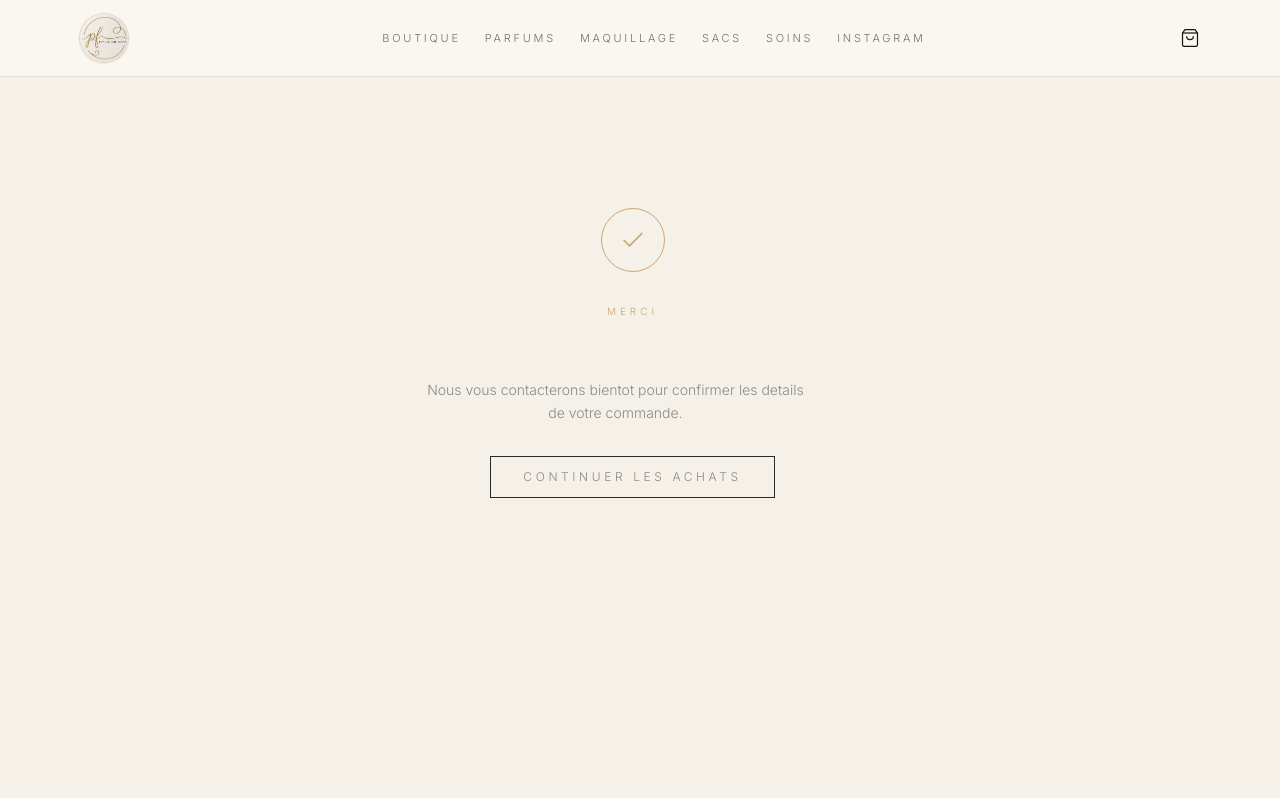
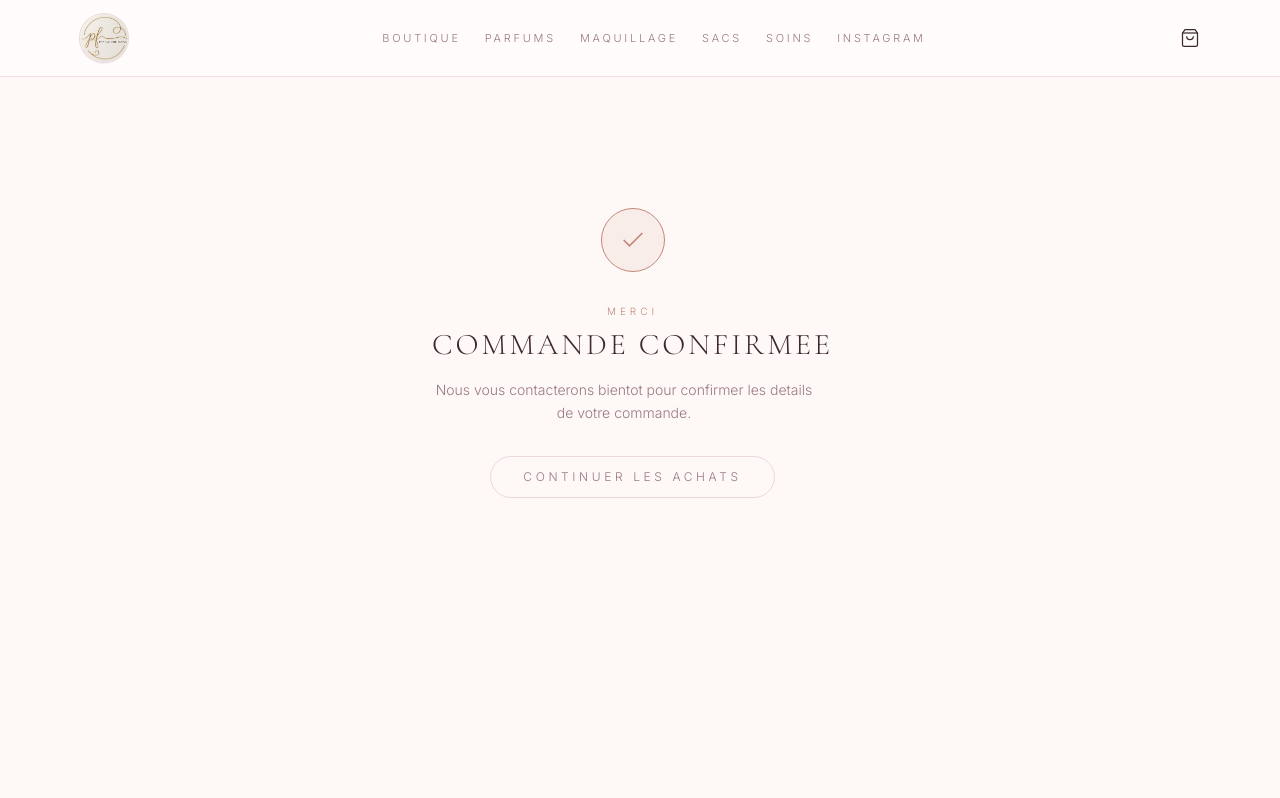
Before and after one commit to Abdelkaderbzz/deco-shop-plus, a Next.js app: page /checkout/success in a window 1280 px wide. Shown: the top 798 px of the page. Built offline with nearby package versions, Linux system fonts and the light colour scheme.

Commit message:
feat: refresh storefront theme and checkout UI.
Apply the light feminine palette, rounded components, and updated copy across checkout and testimonials.

```diff
--- a/app/(store)/checkout/success/page.tsx
+++ b/app/(store)/checkout/success/page.tsx
@@ -9,26 +9,26 @@ export default async function SuccessPage({
 
   return (
     <div className="flex min-h-[70vh] flex-col items-center justify-center gap-8 px-4 text-center">
-      <div className="flex h-16 w-16 items-center justify-center rounded-full border border-[#c9a96e]">
-        <svg width="28" height="28" viewBox="0 0 24 24" fill="none" stroke="#c9a96e" strokeWidth="1.5">
+      <div className="flex h-16 w-16 items-center justify-center rounded-full border border-primary bg-primary/10">
+        <svg width="28" height="28" viewBox="0 0 24 24" fill="none" stroke="currentColor" strokeWidth="1.5" className="text-primary">
           <polyline points="20 6 9 17 4 12" />
         </svg>
       </div>
       <div>
-        <p className="text-[10px] font-light tracking-[0.4em] text-[#c9a96e]">MERCI</p>
-        <h1 className="mt-2 text-3xl font-light tracking-widest text-[#f5f0e8]">COMMANDE CONFIRMEE</h1>
+        <p className="text-[10px] font-light tracking-[0.4em] text-primary">MERCI</p>
+        <h1 className="mt-2 font-serif text-3xl font-light tracking-widest text-foreground">COMMANDE CONFIRMEE</h1>
         {orderId && (
-          <p className="mt-3 text-sm font-light text-[#8a8a8a]">
+          <p className="mt-3 text-sm font-light text-muted-foreground">
             Commande #{orderId}
           </p>
         )}
-        <p className="mt-4 max-w-sm text-sm font-light leading-relaxed text-[#8a8a8a]">
+        <p className="mt-4 max-w-sm text-sm font-light leading-relaxed text-muted-foreground">
           Nous vous contacterons bientot pour confirmer les details de votre commande.
         </p>
       </div>
       <Link
         href="/products"
-        className="border border-[#2a2a2a] px-8 py-3 text-xs font-light tracking-[0.3em] text-[#8a8a8a] transition-all hover:border-[#c9a96e] hover:text-[#c9a96e]"
+        className="rounded-full border border-border px-8 py-3 text-xs font-light tracking-[0.3em] text-muted-foreground transition-all hover:border-primary hover:bg-primary/5 hover:text-primary"
       >
         CONTINUER LES ACHATS
       </Link>
--- a/app/(store)/products/[id]/add-to-cart-button.tsx
+++ b/app/(store)/products/[id]/add-to-cart-button.tsx
@@ -49,10 +49,10 @@ export function AddToCartButton({
               <button
                 key={size}
                 onClick={() => setSelectedSize(size)}
-                className={`border px-4 py-2 text-sm font-light transition-all ${
+                className={`rounded-full border px-4 py-2 text-sm font-light transition-all ${
                   selectedSize === size
-                    ? 'border-primary bg-primary text-primary-foreground'
-                    : 'border-border text-muted-foreground hover:border-primary/50 hover:text-primary'
+                    ? 'border-primary bg-primary text-primary-foreground shadow-sm shadow-primary/20'
+                    : 'border-border text-muted-foreground hover:border-primary/40 hover:bg-primary/5 hover:text-primary'
                 }`}
               >
                 {size}
@@ -66,7 +66,7 @@ export function AddToCartButton({
         <button
           onClick={handleAdd}
           disabled={!selectedSize}
-          className="flex-1 border border-primary py-3 text-xs font-light tracking-[0.3em] text-primary transition-all hover:bg-primary hover:text-primary-foreground disabled:opacity-40"
+          className="flex-1 rounded-full border border-primary bg-primary/5 py-3 text-xs font-light tracking-[0.3em] text-primary transition-all hover:bg-primary hover:text-primary-foreground disabled:opacity-40"
         >
           {added ? 'AJOUTE !' : 'AJOUTER AU PANIER'}
         </button>
@@ -76,7 +76,7 @@ export function AddToCartButton({
             router.push('/checkout')
           }}
           disabled={!selectedSize}
-          className="border border-foreground bg-foreground px-6 py-3 text-xs font-light tracking-[0.3em] text-background transition-all hover:bg-primary hover:border-primary disabled:opacity-40"
+          className="rounded-full border border-foreground bg-foreground px-6 py-3 text-xs font-light tracking-[0.3em] text-background transition-all hover:border-primary hover:bg-primary disabled:opacity-40"
         >
           COMMANDER
         </button>
--- a/app/globals.css
+++ b/app/globals.css
@@ -49,33 +49,33 @@
 
 :root {
   color-scheme: light;
-  --background: #f5f0e8;
-  --foreground: #1a1514;
-  --card: #faf7f2;
-  --card-foreground: #1a1514;
-  --popover: #faf7f2;
-  --popover-foreground: #1a1514;
-  --primary: #b8924a;
-  --primary-foreground: #faf7f2;
-  --secondary: #ede8df;
-  --secondary-foreground: #1a1514;
-  --muted: #ede8df;
-  --muted-foreground: #7a6e62;
-  --accent: #b8924a;
-  --accent-foreground: #faf7f2;
+  --background: #fef8f6;
+  --foreground: #3d2830;
+  --card: #fffcfb;
+  --card-foreground: #3d2830;
+  --popover: #fffcfb;
+  --popover-foreground: #3d2830;
+  --primary: #c4897a;
+  --primary-foreground: #fff9f7;
+  --secondary: #f8e8ec;
+  --secondary-foreground: #3d2830;
+  --muted: #f5e6ea;
+  --muted-foreground: #9a7882;
+  --accent: #d4a574;
+  --accent-foreground: #fff9f7;
   --destructive: oklch(0.577 0.245 27.325);
-  --border: #ddd5c8;
-  --input: #ede8df;
-  --ring: #b8924a;
-  --radius: 0.25rem;
-  --sidebar: #faf7f2;
-  --sidebar-foreground: #1a1514;
-  --sidebar-primary: #b8924a;
-  --sidebar-primary-foreground: #faf7f2;
-  --sidebar-accent: #ede8df;
-  --sidebar-accent-foreground: #1a1514;
-  --sidebar-border: #ddd5c8;
-  --sidebar-ring: #b8924a;
+  --border: #edd8de;
+  --input: #faf0f2;
+  --ring: #c4897a;
+  --radius: 0.625rem;
+  --sidebar: #fffcfb;
+  --sidebar-foreground: #3d2830;
+  --sidebar-primary: #c4897a;
+  --sidebar-primary-foreground: #fff9f7;
+  --sidebar-accent: #f8e8ec;
+  --sidebar-accent-foreground: #3d2830;
+  --sidebar-border: #edd8de;
+  --sidebar-ring: #c4897a;
 }
 
 @layer base {
--- a/app/layout.tsx
+++ b/app/layout.tsx
@@ -17,14 +17,28 @@ const inter = Inter({
 })
 
 export const metadata: Metadata = {
-  title: 'Jannah Parfume | Parfums',
-  description: 'Boutique de parfums de qualite en Tunisie — Jannah Parfume.',
-  keywords: ['parfum', 'Tunisie', 'Jannah Parfume', 'fragrance'],
+  title: 'Parfumerie Janna | Beaute feminine',
+  description:
+    'Boutique feminine en Tunisie — parfums, maquillage, sacs et soins selectionnes avec amour pour sublimer votre elegance.',
+  keywords: [
+    'beaute',
+    'parfum',
+    'maquillage',
+    'sacs',
+    'soins',
+    'Tunisie',
+    'Parfumerie Janna',
+    'femme',
+  ],
+  icons: {
+    icon: '/logo.png',
+    apple: '/logo.png',
+  },
 }
 
 export const viewport: Viewport = {
   colorScheme: 'light',
-  themeColor: '#f5f0e8',
+  themeColor: '#fef8f6',
 }
 
 export default function RootLayout({
--- a/components/testimonials-section.tsx
+++ b/components/testimonials-section.tsx
@@ -282,7 +282,7 @@ export function TestimonialsSection() {
   const { ref, visible } = useInView(0.1)
 
   return (
-    <section className="border-t border-border bg-secondary/30 py-20">
+    <section className="border-t border-border bg-secondary/50 py-20">
       <div ref={ref} className="mx-auto max-w-6xl px-4">
         <div
           className="mb-14 text-center"
@@ -294,10 +294,10 @@ export function TestimonialsSection() {
         >
           <p className="text-[10px] font-light tracking-[0.4em] text-primary">TEMOIGNAGES</p>
           <h2 className="mt-2 font-serif text-3xl font-light tracking-widest text-foreground">
-            ILS NOUS FONT CONFIANCE
+            ELLES NOUS FONT CONFIANCE
           </h2>
           <p className="mx-auto mt-3 max-w-lg text-sm font-light text-muted-foreground">
-            Des messages reels de nos clients sur Instagram, WhatsApp et Facebook.
+            Des avis authentiques de nos clientes sur Instagram, WhatsApp et Facebook.
           </p>
         </div>
 
```
Also changed, not shown: app/(store)/checkout/page.tsx (+11 -11 lines).
